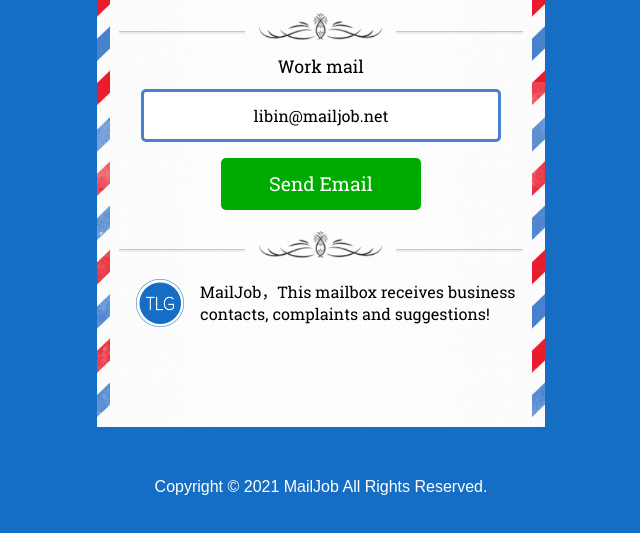
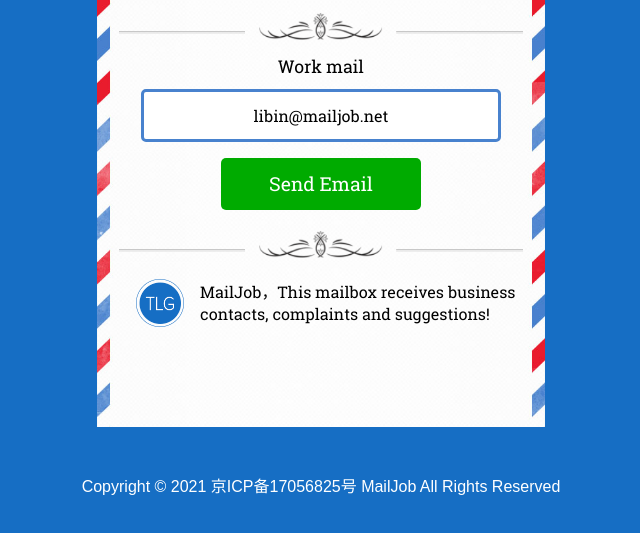
Before and after one commit to mailjob/mailjob.github.io, a plain HTML site: page index.html in a window 1280 px wide. Shown: the part 225-758 px from the top of the page, without its empty margins (319-959 px from the left). Drawn offline with Linux system fonts and the light colour scheme.

Commit message:
Update index.html

```diff
--- a/index.html
+++ b/index.html
@@ -45,7 +45,7 @@
   	 </div>
   </div>
   <div class="copy-right">
-			<p>Copyright &copy; <span id="year">2017</span> MailJob All Rights Reserved.</p>
+			<p>Copyright &copy; <span id="year">2017</span> 京ICP备17056825号 MailJob All Rights Reserved</p>
 	</div>
 </body>
 </html>
```
